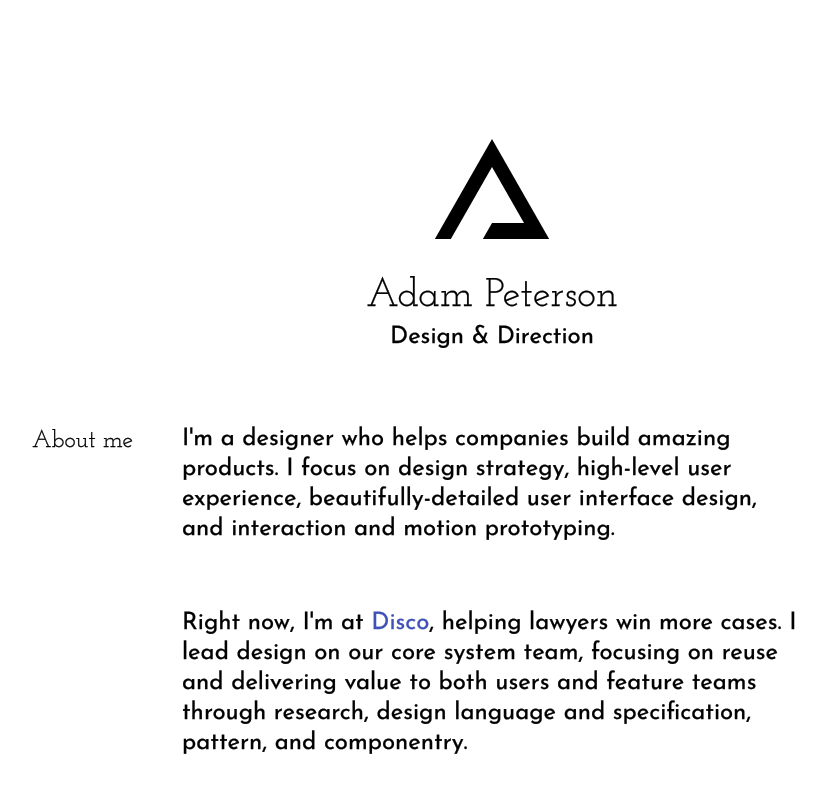
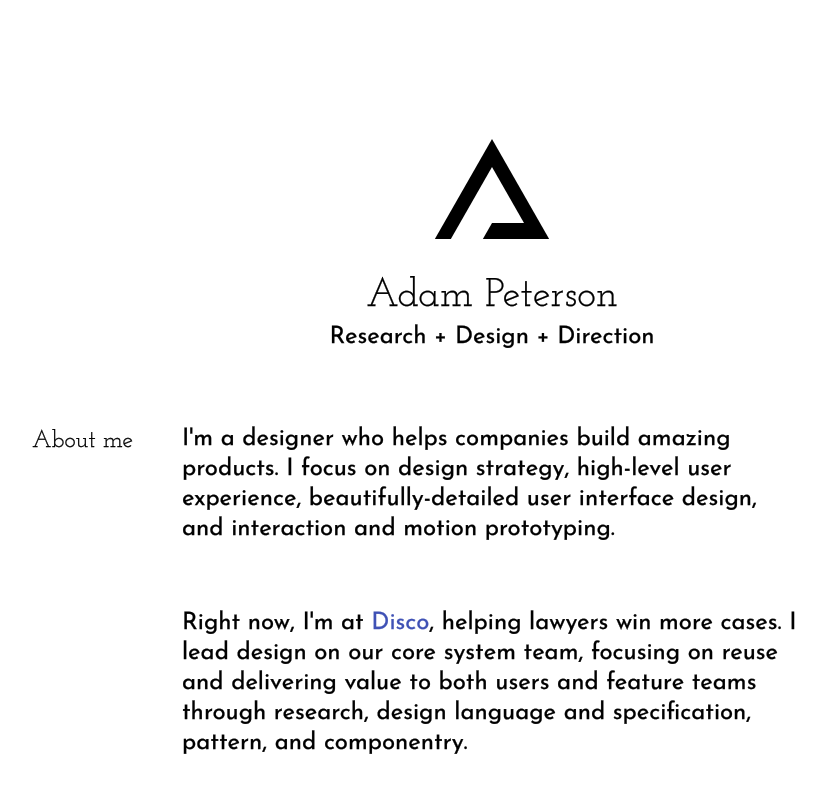
Before and after one commit to adamada88/adamada88.github.io, a plain HTML site: page index.html in a window 1280 px wide. Shown: the top 790 px of the page, without its empty margins (148-974 px from the left). Drawn offline with Linux system fonts and the light colour scheme.

Commit message:
subhead copy change

```diff
--- a/index.html
+++ b/index.html
@@ -38,7 +38,7 @@
 
   <h1>Adam Peterson</h1>
   <p class="title">
-    Design &amp; Direction
+    Research + Design + Direction
   </p>
 
   <section>
```
